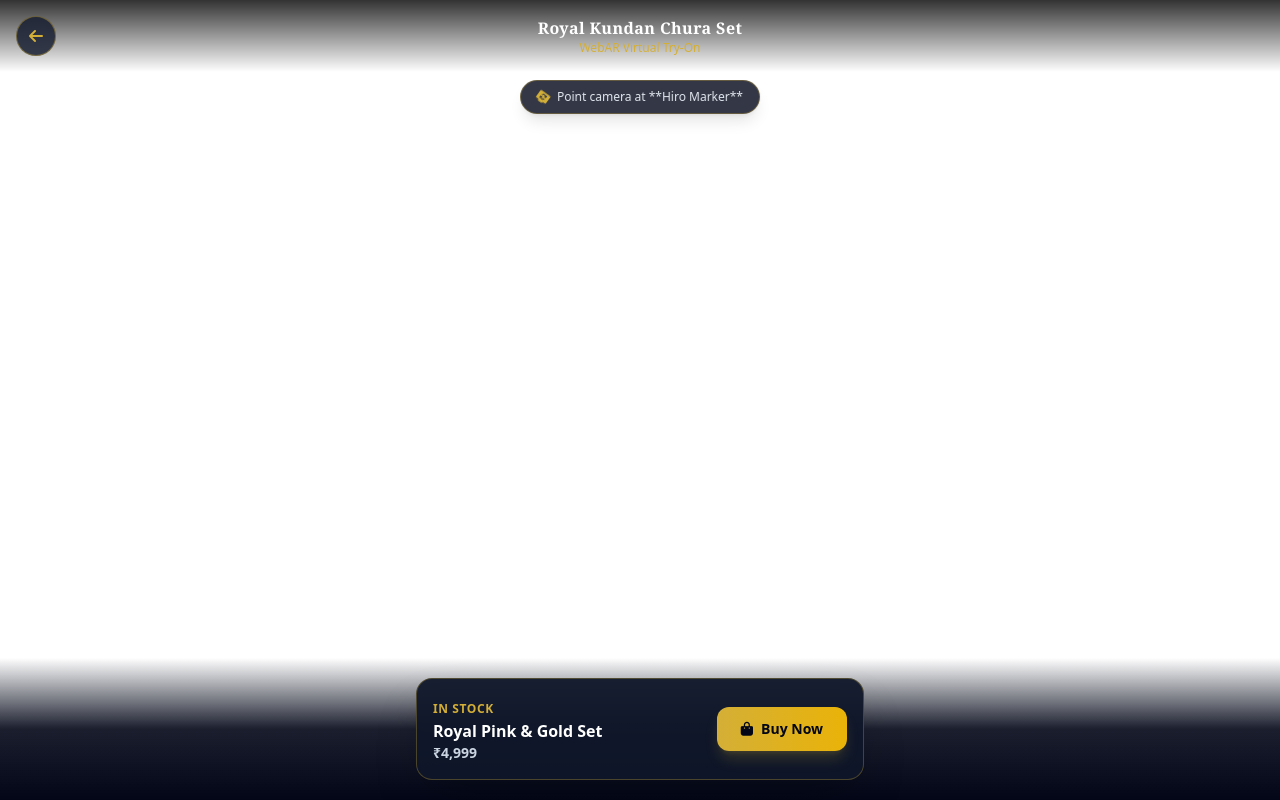
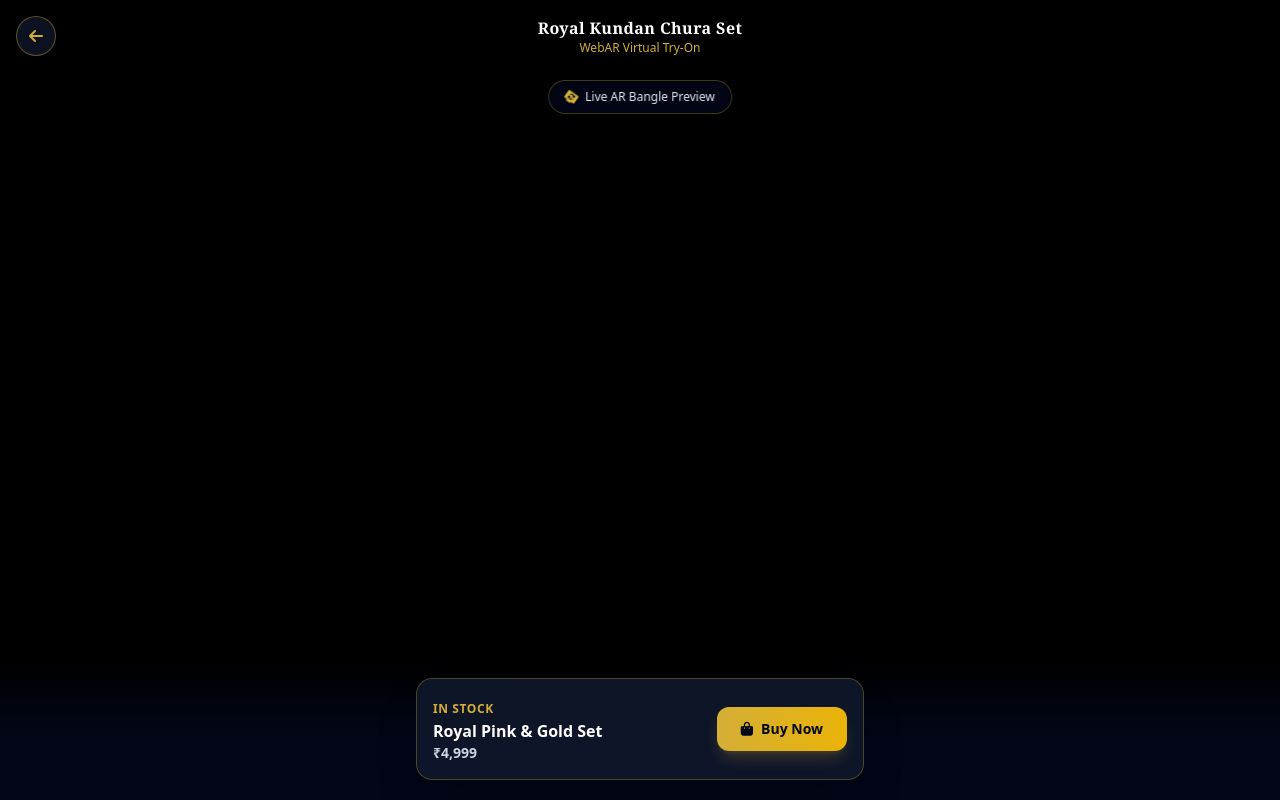
Before and after one commit to Dixit-Bhavsar-83/AURA-JEWELS, a Flask app: page /tryon in a window 1280 px wide. Run offline with Flask 3, Linux system fonts and the light colour scheme; some libraries are stand-ins or nearby versions.

Commit message:
Update tryon.html

```diff
--- a/templates/tryon.html
+++ b/templates/tryon.html
@@ -20,43 +20,47 @@
         }
     </script>
 
-    <!-- Stable A-Frame & AR.js Libraries -->
+    <!-- A-Frame Library -->
     <script src="https://aframe.io/releases/1.2.0/aframe.min.js"></script>
-    <script src="https://raw.githack.com/AR-js-org/AR.js/master/aframe/build/aframe-ar.js"></script>
     <link href="https://cdnjs.cloudflare.com/ajax/libs/font-awesome/6.0.0/css/all.min.css" rel="stylesheet">
 
     <style>
-        /* Essential CSS Fixes for AR.js Video Camera Feed */
         html, body {
             margin: 0;
             padding: 0;
-            width: 100%;
-            height: 100%;
+            width: 100vw;
+            height: 100vh;
             overflow: hidden;
-            background-color: transparent !important;
+            background-color: #000;
         }
 
-        #arjs-video {
-            position: absolute !important;
+        /* Direct Live Video Feed Layer */
+        #webcam-feed {
+            position: fixed;
+            top: 0;
+            left: 0;
+            width: 100vw;
+            height: 100vh;
+            object-fit: cover;
+            z-index: 1;
+        }
+
+        /* Transparent A-Frame 3D Layer */
+        .a-canvas {
+            position: fixed !important;
             top: 0 !important;
             left: 0 !important;
-            width: 100% !important;
-            height: 100% !important;
-            object-fit: cover !important;
-            z-index: -2 !important;
-        }
-
-        .a-canvas {
-            position: absolute !important;
-            top: 0 !important;
-            left: 0 !important;
-            width: 100% !important;
-            height: 100% !important;
-            z-index: 1 !important;
+            width: 100vw !important;
+            height: 100vh !important;
+            z-index: 2 !important;
+            background: transparent !important;
         }
     </style>
 </head>
 <body class="select-none font-sans">
+
+    <!-- Direct HTML5 Native Camera Feed -->
+    <video id="webcam-feed" autoplay playsinline muted></video>
 
     <!-- Top UI Header Overlay -->
     <div class="fixed top-0 left-0 right-0 z-50 p-4 flex justify-between items-center bg-gradient-to-b from-black/80 to-transparent">
@@ -73,31 +77,24 @@
     <!-- Instruction Badge Overlay -->
     <div class="fixed top-20 left-1/2 -translate-x-1/2 z-50 bg-slate-950/80 backdrop-blur-md border border-brandGold/30 text-slate-200 text-xs px-4 py-2 rounded-full shadow-lg flex items-center space-x-2">
         <i class="fa-solid fa-camera-rotate text-brandGold animate-spin"></i>
-        <span>Point camera at **Hiro Marker**</span>
+        <span>Live AR Bangle Preview</span>
     </div>
 
-    <!-- A-Frame AR Scene -->
-    <a-scene
-        embedded
-        arjs="sourceType: webcam; debugUIEnabled: false; detectionMode: mono_and_matrix; matrixCodeType: 3x3;"
-        vr-mode-ui="enabled: false"
-        renderer="transparent: true; alpha: true; antialias: true;">
-
-        <a-assets timeout="1000">
+    <!-- Transparent 3D Scene Layer -->
+    <a-scene embedded vr-mode-ui="enabled: false" renderer="transparent: true; alpha: true;">
+        <a-assets>
             <a-asset-item id="bangleModel" src="/static/models/bangle.glb"></a-asset-item>
         </a-assets>
 
-        <!-- Lighting -->
+        <!-- Dynamic Lighting -->
         <a-entity light="type: ambient; color: #ffffff; intensity: 1.5"></a-entity>
         <a-entity light="type: directional; color: #ffd700; intensity: 1.8" position="1 4 2"></a-entity>
 
-        <!-- AR Marker (Hiro) -->
-        <a-marker preset="hiro" id="bangle-marker">
+        <!-- 3D Bangle Stack Overlay (Centered on Live Camera Feed) -->
+        <a-entity id="bangle-container" position="0 0 -2.5" rotation="15 0 0"
+                  animation="property: rotation; to: 15 360 0; loop: true; dur: 10000; easing: linear">
 
-            <a-entity id="bangle-container" position="0 0.2 0" rotation="0 0 0"
-                      animation="property: rotation; to: 0 360 0; loop: true; dur: 10000; easing: linear">
-
-                <!-- Procedural Fallback Bangle Stack -->
+            <!-- Procedural Fallback Bangles -->
             <a-entity id="procedural-bangles" scale="0.6 0.6 0.6">
                 <a-torus position="0 -0.4 0" rotation="90 0 0" radius="1.0" radius-tubular="0.08" color="#D4AF37" metalness="0.9" roughness="0.2"></a-torus>
                 <a-torus position="0 -0.25 0" rotation="90 0 0" radius="1.0" radius-tubular="0.06" color="#C2185B" metalness="0.1" roughness="0.8"></a-torus>
@@ -110,9 +107,7 @@
 
             <!-- GLB Model Node -->
             <a-entity id="glb-bangle" gltf-model="#bangleModel" scale="1 1 1" position="0 0 0" visible="false"></a-entity>
-
         </a-entity>
-        </a-marker>
 
         <a-entity camera></a-entity>
     </a-scene>
@@ -133,19 +128,33 @@
         </div>
     </div>
 
+    <!-- Native Camera Initialization Script -->
     <script>
-        // Ensure video element fits properly behind A-Frame scene
-        window.addEventListener('camera-init', () => {
-            const video = document.querySelector('#arjs-video');
-            if (video) {
-                video.style.position = 'absolute';
-                video.style.top = '0px';
-                video.style.left = '0px';
-                video.style.zIndex = '-2';
+        async function startCamera() {
+            const video = document.getElementById('webcam-feed');
+            try {
+                const stream = await navigator.mediaDevices.getUserMedia({
+                    video: { facingMode: { ideal: "environment" } },
+                    audio: false
+                });
+                video.srcObject = stream;
+            } catch (err) {
+                console.warn("Back camera failed, trying front camera...", err);
+                try {
+                    const fallbackStream = await navigator.mediaDevices.getUserMedia({
+                        video: true,
+                        audio: false
+                    });
+                    video.srcObject = fallbackStream;
+                } catch (e) {
+                    alert("Unable to access camera. Please enable camera permissions in Chrome settings.");
                 }
-        });
+            }
+        }
 
-        // Switch to GLB model if loaded successfully
+        window.addEventListener('load', startCamera);
+
+        // Switch to GLB model if available
         const bangleModelAsset = document.querySelector('#bangleModel');
         if (bangleModelAsset) {
             bangleModelAsset.addEventListener('model-loaded', () => {
```
Lines whose indentation alone changed are shown as unchanged.
